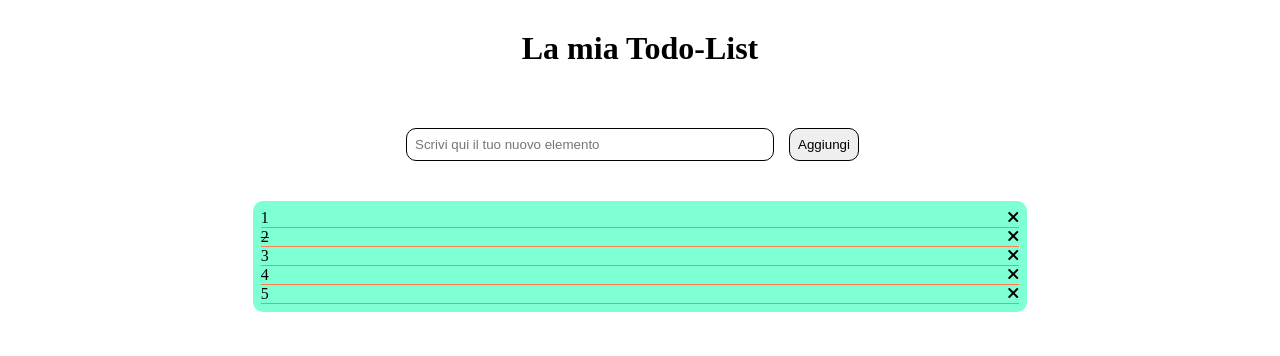
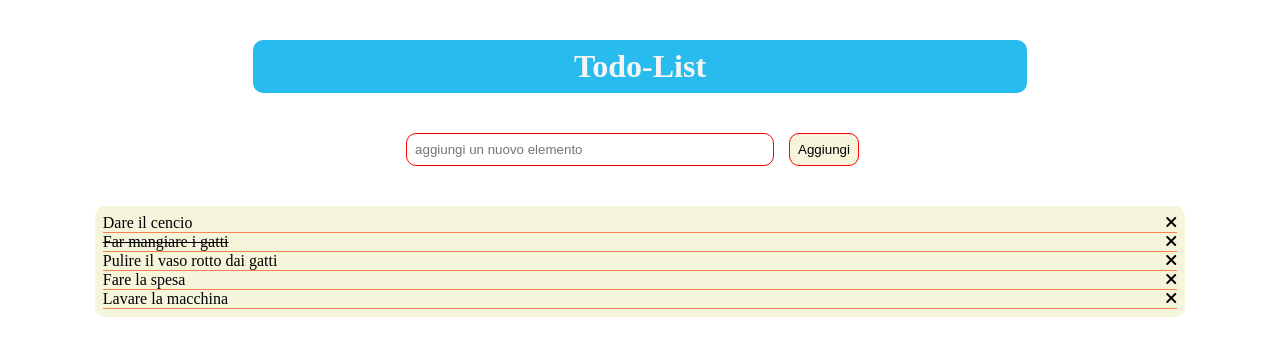
Before and after one commit to RiccardoMarroni/vue-todolist, a plain HTML site: page index.html in a window 1280 px wide. Drawn offline with nearby package versions, Linux system fonts and the light colour scheme.

Commit message:
milestone 3

```diff
--- a/index.html
+++ b/index.html
@@ -13,11 +13,11 @@
 </head>
 <body>
     <div id="app">
-        <h1 class="title">La mia Todo-List</h1>
+        <h1 class="title title-square"> Todo-List</h1>
         <div class="container">
             <div class="user-inputs">
-                <input type="text" placeholder="Scrivi qui il tuo nuovo elemento">
-                <button>Aggiungi</button>
+                <input type="text" placeholder="aggiungi un nuovo elemento" v-model="newText">
+                <button @click = "addItem">Aggiungi</button>
             </div>
             <!-- Elenco tasks -->
             <div class="user-tasks">
--- a/javascript/script.js
+++ b/javascript/script.js
@@ -3,25 +3,26 @@ const { createApp } = Vue;
 createApp({
     data() {
         return {
+            newText: "",
             tasks: [
                 {
-                    text: '1',
+                    text: 'Dare il cencio',
                     done: false
                 },
                 {
-                    text: '2',
+                    text: 'Far mangiare i gatti',
                     done: true
                 },
                 {
-                    text: '3',
+                    text: 'Pulire il vaso rotto dai gatti',
                     done: false
                 },
                 {
-                    text: '4',
+                    text: 'Fare la spesa',
                     done: false
                 },
                 {
-                    text: '5',
+                    text: 'Lavare la macchina',
                     done: false
                 },
             ]
@@ -30,6 +31,11 @@ createApp({
     methods : {
         removeItem(index) {
             this.tasks.splice(index,1);
+        },
+        addItem() {
+            this.tasks.push({});
+            this.tasks[this.tasks.length - 1].text = this.newText;
+            this.tasks[this.tasks.length - 1].done = false;
         }
     }
 }).mount('#app');
--- a/style/style.css
+++ b/style/style.css
@@ -1,32 +1,44 @@
 .title{
     text-align: center;
     margin-top: 30px;
+    color: whitesmoke;
+}
+
+.title-square{
+    background-color:rgb(40, 188, 238);
+    width: 60%;
+    margin: 0 auto;
+    margin-top: 40px;
+    padding: 8px;
+    border-radius: 10px;
 }
 .user-inputs{
     display: flex;
     justify-content: center;
     padding-top: 40px;
+    border-color: red;
 }
 .user-inputs input{
     width: 350px;
     padding: 8px;
     margin-right: 15px;
     border-radius: 10px;
-    border: 1px solid black;
+    border: 1px solid red;
 }
 .user-inputs button{
     padding: 8px;
     margin-right: 15px;
     border-radius: 10px;
-    border: 1px solid black;
+    border: 1px solid red;
     cursor: pointer;
+    background-color: beige;
 }
 
 
 /* TASKS */
 .user-tasks{
-    background-color: aquamarine;
-    width: 60%;
+    background-color: beige;
+    width: 85%;
     margin: 0 auto;
     margin-top: 40px;
     padding: 8px;
```
